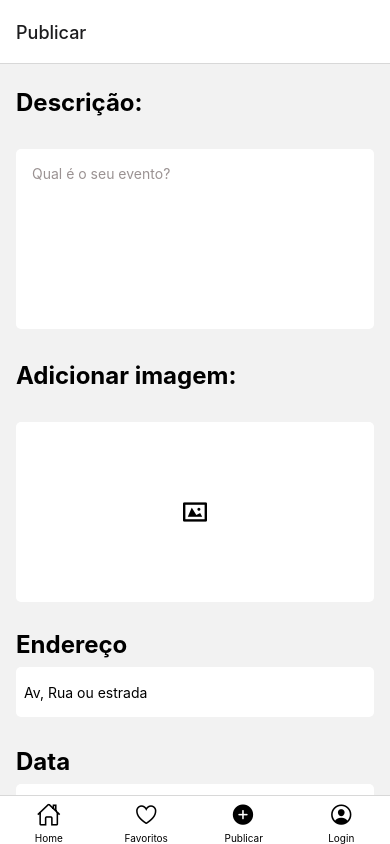
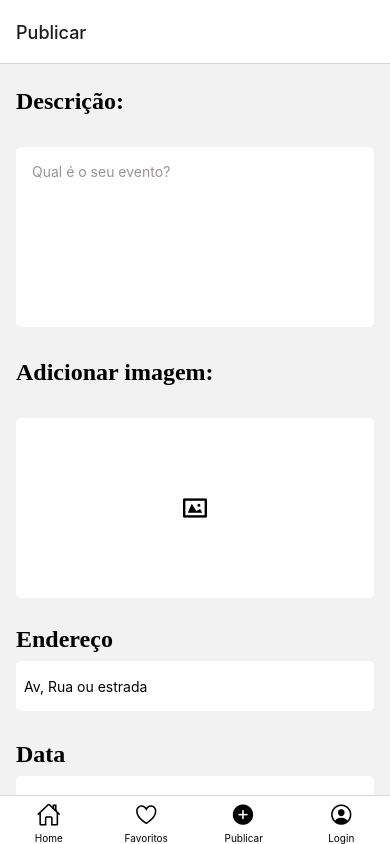
Before and after one commit to R0drigo-Pedroso/Projeto-Fala-no-Mic, a React Native app: screen /Publicar in a window 390 px wide. Built offline with nearby package versions, Linux system fonts and the light colour scheme.

Commit message:
updata da page publicação

```diff
--- /dev/null
+++ b/src/components/Fonts/UseFonts.js
@@ -0,0 +1,13 @@
+import { useFonts } from "expo-font";
+
+function CarregarFont() {
+  const [FonteCarregada] = useFonts({
+    nunitoOne: require("./assets/fonts/NunitoSans-Regular.ttf"),
+    carterTier: require("./assets/fonts/CarterOne-Regular.ttf"),
+  });
+
+  return FonteCarregada;
+  /* Final inserir fontes */
+}
+
+export default CarregarFont;
--- a/src/screens/Home.js
+++ b/src/screens/Home.js
@@ -13,15 +13,6 @@ import { useFonts } from "expo-font";
 import { useState, useEffect } from "react";
 
 function Home() {
-  const [fontCarregar] = useFonts({
-    nunitoOne: require("../../assets/fonts/NunitoSans-Regular.ttf"),
-    carterTier: require("../../assets/fonts/CarterOne-Regular.ttf"),
-  });
-
-  if (!fontCarregar);
-
-
-
   return (
     <SafeAreaView style={estilos.corFundo}>
       <StatusBar barStyle="default" />
--- a/src/screens/Publicar.js
+++ b/src/screens/Publicar.js
@@ -7,27 +7,16 @@ import {
   TextInput,
   ScrollView,
   Pressable,
-  Image
+  Image,
 } from "react-native";
 import { Entypo } from "@expo/vector-icons";
 import { useState } from "react";
-import * as ImagePicker from 'expo-image-picker';
-import { storage } from "../../firebaseConfig";
-import { getStorage, ref, uploadBytesResumable, getDownloadURL } from "firebase/storage";
+import * as ImagePicker from "expo-image-picker";
 
-
-
-
-
-
+import CarregarFont from "../components/fonts/useFonts";
 
 function Publicar() {
-
   const [image, setImage] = useState(null);
-
-
-
-
 
   const pickImage = async () => {
     // No permissions request is necessary for launching the image library
@@ -45,9 +34,7 @@ function Publicar() {
     }
   };
 
-
-
-
+  if (CarregarFont) {
     return (
       <SafeAreaView style={estilos.viewSafe}>
         <ScrollView>
@@ -68,8 +55,13 @@ function Publicar() {
 
             <Pressable onPress={pickImage}>
               <View style={estilos.backgroundCard}>
-            {image && <Image source={{ uri: image }} style={{ width: "100%", height: 200 }} />}
-            {!image &&
+                {image && (
+                  <Image
+                    source={{ uri: image }}
+                    style={{ width: "100%", height: 200 }}
+                  />
+                )}
+                {!image && (
                   <View style={estilos.cardImage}>
                     <Entypo
                       name="image"
@@ -77,13 +69,17 @@ function Publicar() {
                       color="black"
                       style={estilos.icon}
                     />
-              </View>}
+                  </View>
+                )}
               </View>
             </Pressable>
 
             <View style={estilos.viewCampo}>
               <Text style={estilos.nomeLabel}>Endereço</Text>
-            <TextInput style={estilos.input} placeholder="Av, Rua ou estrada" />
+              <TextInput
+                style={estilos.input}
+                placeholder="Av, Rua ou estrada"
+              />
             </View>
 
             <View style={estilos.viewCampo}>
@@ -100,6 +96,7 @@ function Publicar() {
         </ScrollView>
       </SafeAreaView>
     );
+  }
 }
 export default Publicar;
 
@@ -119,11 +116,14 @@ const estilos = StyleSheet.create({
   titulo: {
     fontSize: 24,
     fontWeight: "bold",
+    fontFamily: "carterTier",
   },
+
   nomeLabel: {
     fontSize: 24,
     fontWeight: "bold",
     marginVertical: 4,
+    fontFamily: "nunitoOne",
   },
   backgroundCard: {
     padding: 8,
```
Also changed, not shown: package.json (+6 -1 lines), assets/fonts/Monoton-Regular.ttf (added), 1 other file (tests, documents, lock files or other folders). Lines whose indentation alone changed are shown as unchanged.
